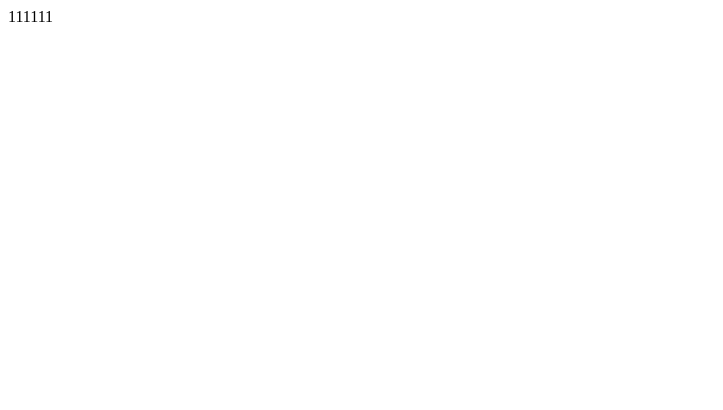
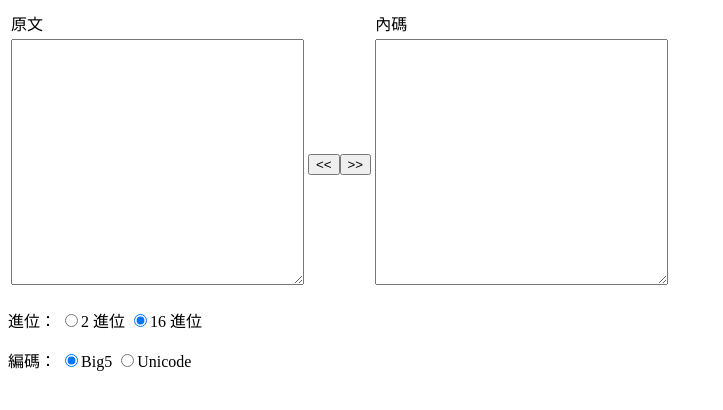
Before and after one commit to fghghgfg19/jywg.github.io, a plain HTML site: page index.html in a window 1280 px wide. Shown: the whole page, without its empty margins (0-723 px from the left). Drawn offline with Linux system fonts and the light colour scheme.

Commit message:
Update index.html

```diff
--- a/index.html
+++ b/index.html
@@ -1 +1,32 @@
-111111
+<!DOCTYPE html PUBLIC "-//W3C//DTD XHTML 1.0 Strict//EN" "http://www.w3.org/TR/xhtml1/DTD/xhtml1-strict.dtd">
+<html xmlns="http://www.w3.org/1999/xhtml" xml:lang="zh-tw">
+	<head>
+		<title>卖猪仔</title>
+		<meta http-equiv="Content-Type" content="text/html; charset=utf-8" />
+		<script type="text/javascript" src="internal-code-conveter.js"></script>
+	</head>
+	<body>
+		<form action="">
+			<table>
+				<tr>
+					<td>原文</td>
+					<td></td>
+					<td>內碼</td>
+				</tr>
+				<tr>
+					<td><textarea id="character" cols="34" rows="16"></textarea></td>
+					<td><input type="button" value="&lt;&lt;" onclick="convertToCharacter()" /><input type="button" value="&gt;&gt;" onclick="convertToInternalCode()" /></td>
+					<td><textarea id="code" cols="34" rows="16"></textarea></td>
+				</tr>
+			</table>
+			<p>進位：
+				<input type="radio" name="base" id="binary"  /><label for="binary">2 進位</label>
+				<input type="radio" name="base" id="hexadecimal"checked="checked" /><label for="hexadecimal">16 進位</label>
+			</p>
+			<p>編碼：
+				<input type="radio" name="encoding" id="big5" checked="checked" /><label for="big5">Big5</label>
+				<input type="radio" name="encoding" id="unicode" /><label for="unicode">Unicode</label>
+			</p>
+		</form>
+	</body>
+</html>
```
